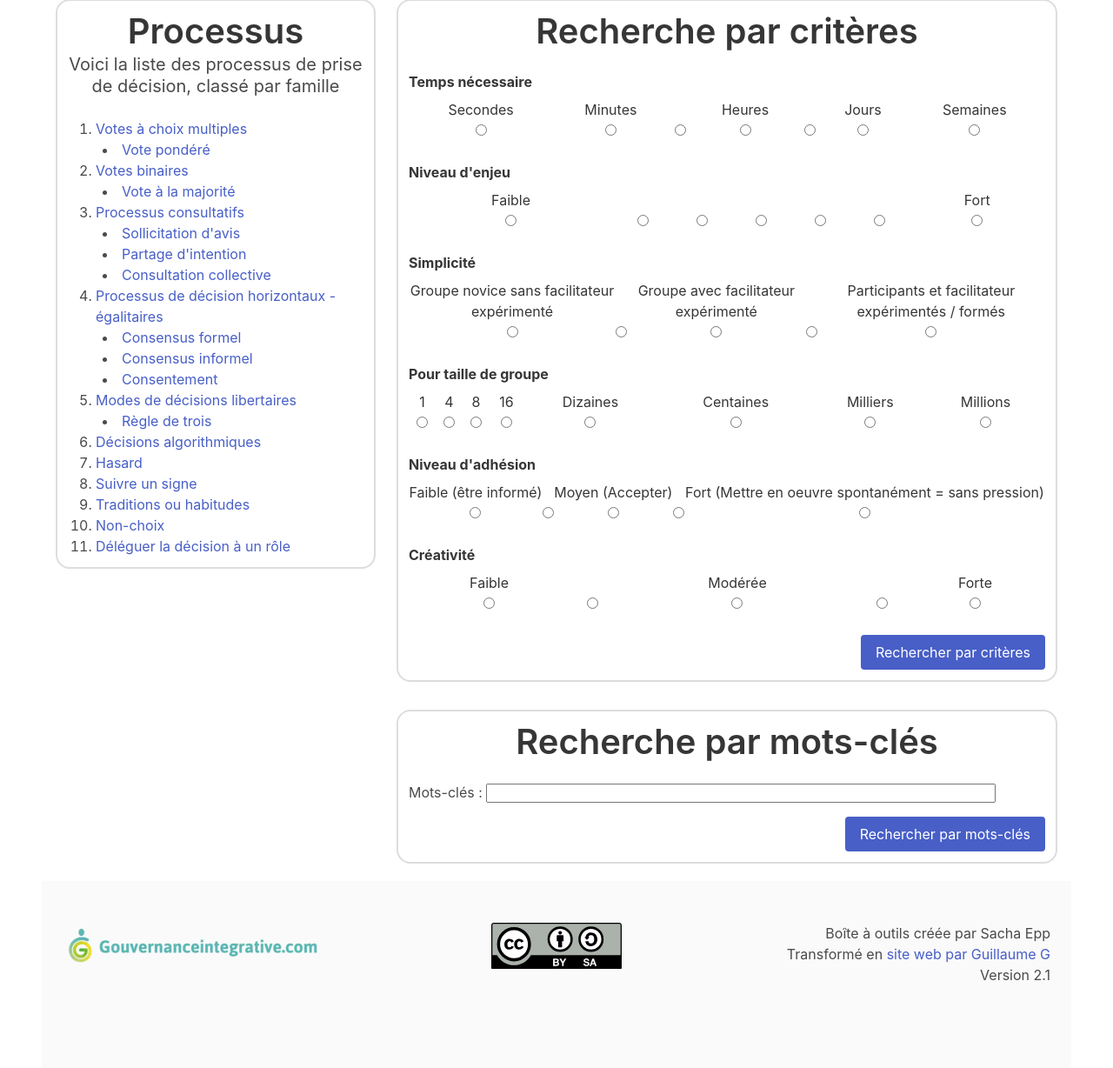
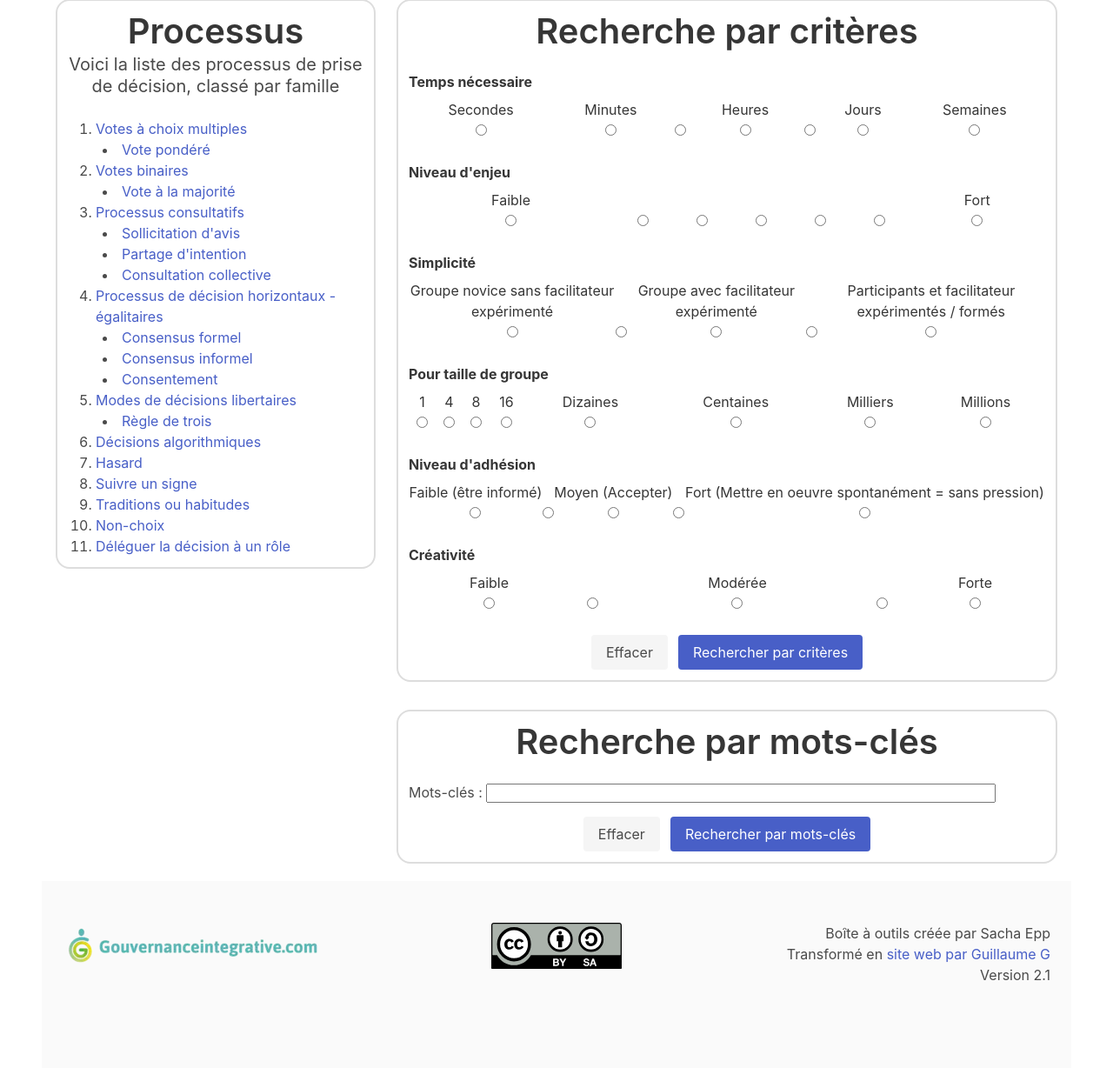
Before and after one commit to yaap7/outils-GI, a Flask app: page / in a window 1280 px wide. Shown: the part 333-1561 px from the top of the page at 87% size. Run offline with Flask 3, Linux system fonts and the light colour scheme; data comes from the database, SQL or seed files in the repository.

Commit message:
Ajout d'un bouton pour effacer le formulaire

```diff
--- a/templates/form_recherche.j2
+++ b/templates/form_recherche.j2
@@ -26,7 +26,10 @@
             </div>
         {% endfor %}
 
-        <div class="field is-grouped is-grouped-right">
+        <div class="field is-grouped is-grouped-centered">
+            <p class="control">
+                <input class="button is-light" type="reset" value="Effacer">
+            </p>
             <p class="control">
                 <input class="button is-link" type="submit" value="Rechercher par critères">
             </p>
@@ -42,7 +45,10 @@
         <label class="mots-cles">Mots-clés : </label>
         <input id="input_mots-cles" type="text" name="mots-cles">
 
-        <div class="field is-grouped is-grouped-right">
+        <div class="field is-grouped is-grouped-centered">
+            <p class="control">
+                <input class="button is-light" type="reset" value="Effacer">
+            </p>
             <p class="control">
                 <input class="button is-link" type="submit" value="Rechercher par mots-clés">
             </p>
```
Also changed, not shown: readme.md. Lines whose indentation alone changed are shown as unchanged.
